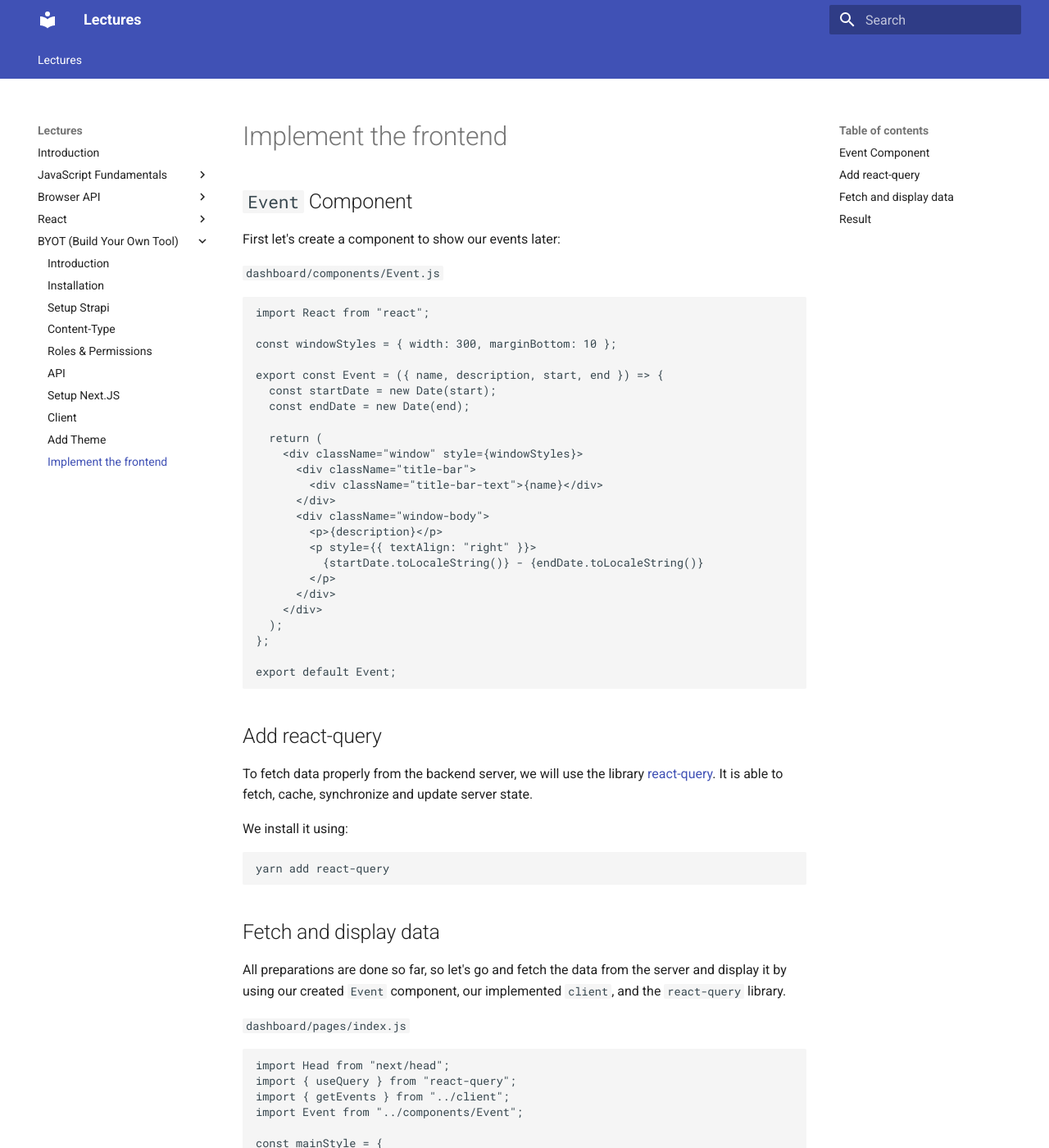
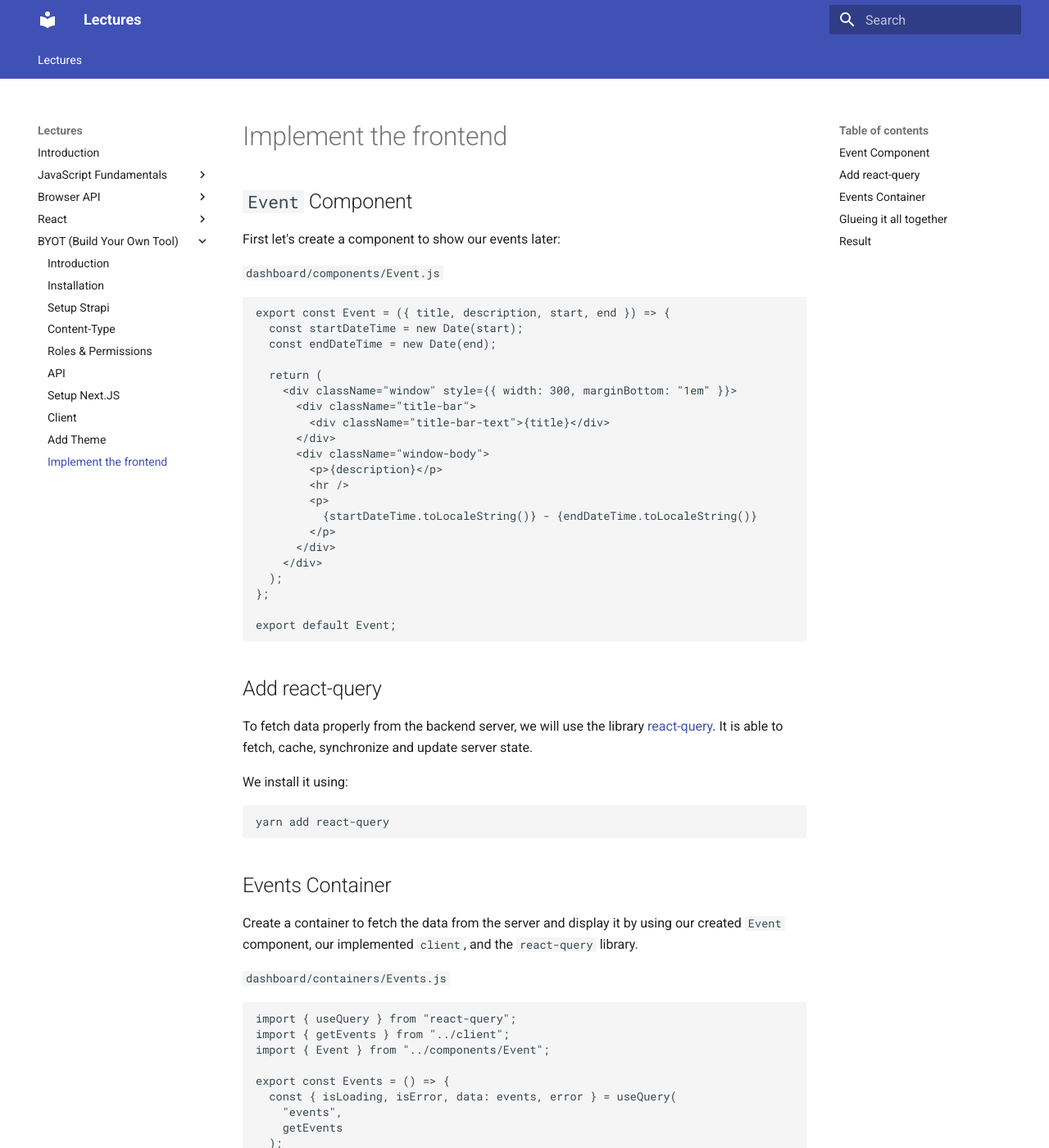
Before and after one commit to bykof/bykof.github.com, an MkDocs documentation site: the page built from docs/lectures/byot/implement-the-frontend.md, in a window 1280 px wide and 1400 px high. Shown: the whole window at 82% size. Built offline with MkDocs 1.6.1 and Material for MkDocs 9.7.7, drawn with Linux system fonts in a browser that asks for light colours; some of the changed text lies outside the part shown.

Commit message:
adapted containers

````diff
--- a/docs/lectures/byot/implement-the-frontend.md
+++ b/docs/lectures/byot/implement-the-frontend.md
@@ -5,24 +5,22 @@
 First let's create a component to show our events later:
 
 `dashboard/components/Event.js`
+
 ```javascript
-import React from "react";
-
-const windowStyles = { width: 300, marginBottom: 10 };
-
-export const Event = ({ name, description, start, end }) => {
-  const startDate = new Date(start);
-  const endDate = new Date(end);
+export const Event = ({ title, description, start, end }) => {
+  const startDateTime = new Date(start);
+  const endDateTime = new Date(end);
 
   return (
-    <div className="window" style={windowStyles}>
+    <div className="window" style={{ width: 300, marginBottom: "1em" }}>
       <div className="title-bar">
-        <div className="title-bar-text">{name}</div>
+        <div className="title-bar-text">{title}</div>
       </div>
       <div className="window-body">
         <p>{description}</p>
-        <p style={{ textAlign: "right" }}>
-          {startDate.toLocaleString()} - {endDate.toLocaleString()}
+        <hr />
+        <p>
+          {startDateTime.toLocaleString()} - {endDateTime.toLocaleString()}
         </p>
       </div>
     </div>
@@ -43,16 +41,46 @@
 yarn add react-query
 ```
 
-## Fetch and display data
+## Events Container
 
-All preparations are done so far, so let's go and fetch the data from the server and display it by using our created `Event` component, our implemented `client`, and the `react-query` library.
+Create a container to fetch the data from the server and display it by using our created `Event` component, our implemented `client`, and the `react-query` library.
+
+`dashboard/containers/Events.js`
+
+```javascript
+import { useQuery } from "react-query";
+import { getEvents } from "../client";
+import { Event } from "../components/Event";
+
+export const Events = () => {
+  const { isLoading, isError, data: events, error } = useQuery(
+    "events",
+    getEvents
+  );
+
+  if (isLoading) {
+    return <div>Loading...</div>;
+  }
+
+  if (isError) {
+    return <div>Error fetching events: {error.toString()}</div>;
+  }
+
+  return events.map((event) => <Event key={event.id} {...event} />);
+};
+
+export default Events;
+```
+
+## Glueing it all together
+
+Now we are finished and just have to call the `Event` container in the `index.js` file.
 
 `dashboard/pages/index.js`
+
 ```javascript
 import Head from "next/head";
-import { useQuery } from "react-query";
-import { getEvents } from "../client";
-import Event from "../components/Event";
+import Events from "../containers/Events";
 
 const mainStyle = {
   padding: 30,
@@ -63,30 +91,13 @@
 };
 
 export default function Home() {
-  const { isLoading, isError, data: events, error } = useQuery(
-    "events",
-    getEvents
-  );
-  const loadingBar = isLoading && <div>Loading...</div>;
-  const errorBar = isError && <div>{error.toString()}</div>;
   return (
     <div>
       <Head>
         <title>Events Dashboard</title>
       </Head>
       <main style={mainStyle}>
-        {loadingBar}
-        {errorBar}
-        {events &&
-          events.map((event) => (
-            <Event
-              key={event.id}
-              name={event.name}
-              description={event.description}
-              start={event.start}
-              end={event.end}
-            />
-          ))}
+        <Events />
       </main>
     </div>
   );
````
